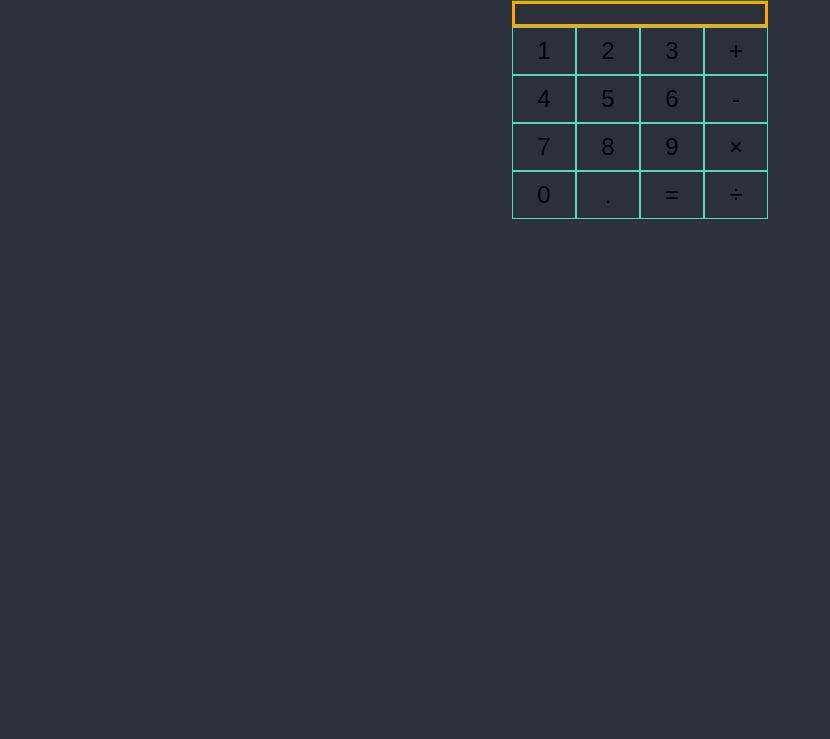
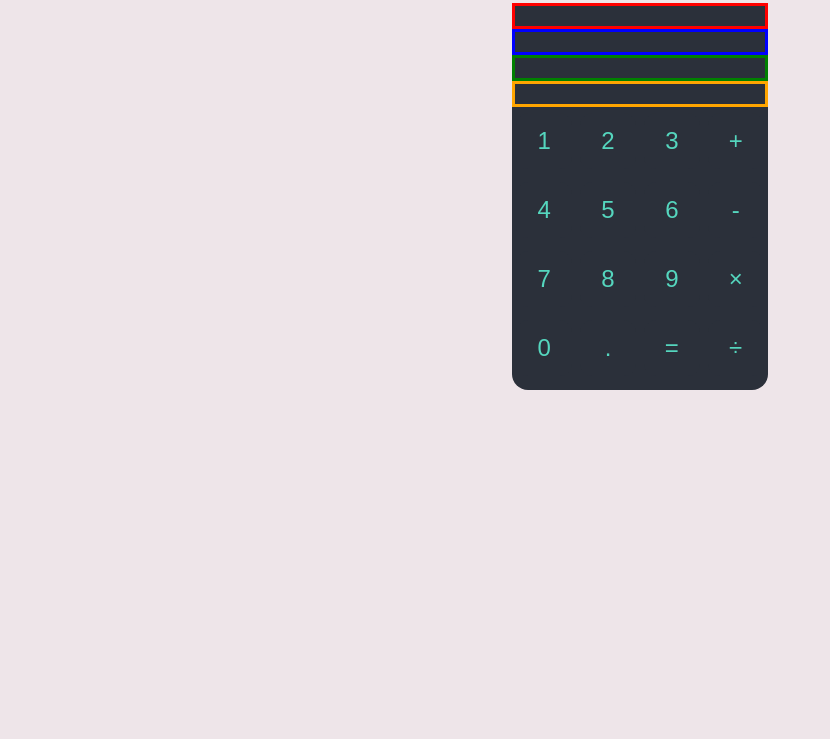
Before and after one commit to matthieuGravy/calculator, a website built with Vite: page index.html in a window 1280 px wide. Shown: the part 141-880 px from the top of the page, without its empty margins (0-830 px from the left). Before the commit the page ends 800 px from the top, so only its background shows below. Built offline with nearby package versions, Linux system fonts and the light colour scheme.

Commit message:
style minimal

```diff
--- a/index.html
+++ b/index.html
@@ -8,15 +8,14 @@
   </head>
   <body>
     <div id="app">
-      <h1>Calculator</h1>
-      <h2>Integer mode</h2>
+      <h1>Calculator JS</h1>
       <div id="screen">
         <div class="terme" id="terme-1"></div>
         <div class="terme" id="terme-2"></div>
         <div class="terme" id="area-operator"></div>
         <div class="result" id="result"></div>
       </div>
-    </div>
+
       <table>
         <tr>
           <td class="number"><button id="number-1">1</button></td>
@@ -46,6 +45,7 @@
       <div class="history">
         <ul></ul>
       </div>
+    </div>
 
     <script type="module" src="./src/main.js"></script>
   </body>
--- a/src/assets/JS/keyEvents.js
+++ b/src/assets/JS/keyEvents.js
@@ -1,15 +1,5 @@
 import { termOne, termTwo, areaOperator, total } from "./screen";
 import { detection, toDom } from "./utils";
-
-/**
- * Array containing arithmetic operators
- * @type {string[]}
- */
-const operators = ["+", "-", "*", "/"];
-const equalizer = ["=", "Enter"];
-let a = [];
-let b = [];
-let operatorUsed = false;
 const isFloat = (n) => Number(n) === n && n % 1 !== 0;
 
 const calculator = () => {
@@ -37,6 +27,15 @@ const calculator = () => {
     total.textContent = result;
   }
 };
+/**
+ * Array containing arithmetic operators
+ * @type {string[]}
+ */
+const operators = ["+", "-", "*", "/"];
+const equalizer = ["=", "Enter"];
+let a = [];
+let b = [];
+let operatorUsed = false;
 
 /**
  * Storing elements representing numbers in an array
--- a/src/assets/JS/screen.js
+++ b/src/assets/JS/screen.js
@@ -6,14 +6,7 @@ const correctorOne = document.getElementById("input-terme-1-correction");
 const correctorTwo = document.getElementById("input-terme-2-correction");
 
 // check la mutation de termeOne
-function handleDOMMutation(mutationsList, observer) {
-  let termeoneValue = parseFloat(termOne.textContent);
-  let termetwoValue = parseFloat(termTwo.textContent);
-  let areaoperatorValue = parseFloat(areaOperator.textContent);
-  console.log(termeoneValue);
-  console.log(termetwoValue);
-  console.log(areaoperatorValue);
-}
+function handleDOMMutation(mutationsList, observer) {}
 
 const observer = new MutationObserver(handleDOMMutation);
 
--- a/src/assets/css/screen.css
+++ b/src/assets/css/screen.css
@@ -1,11 +1,12 @@
 .result,
 .terme {
   height: 20px;
-  width: 250px;
+  width: calc(var(--cellule-w) * 4.1);
   text-align: right;
   margin: auto;
   background-color: var(--color-1);
   color: var(--color-3);
+  box-sizing: content-box;
 }
 #terme-1 {
   border: 3px solid red;
--- a/src/assets/css/style.css
+++ b/src/assets/css/style.css
@@ -7,11 +7,26 @@
   --color-3: #acfcd9;
   --color-4: #e000a5;
   --color-5: #eee5e9;
+  --cellule-w: 3.8rem;
+  --cellule-h: 3.8rem;
+  --color-fond: #eee5e9;
+  --primary: #2b303a;
+}
+@media (prefers-color-scheme: dark) {
+  :root {
+    --color-fond: #2b303a;
+    --primary: #55d6be;
+  }
 }
 body {
-  background-color: var(--color-1);
+  background-color: var(--color-fond);
+}
+#app {
+  height: 100vh;
+  padding-top: 10vh;
 }
 h1 {
+  margin-bottom: 2vh;
   text-align: center;
   font-size: 2rem;
   padding-bottom: 2vh;
--- a/src/assets/css/table.css
+++ b/src/assets/css/table.css
@@ -1,16 +1,32 @@
 table {
-  width: 90%;
+  margin: auto;
+  box-sizing: content-box;
+  min-height: 200px;
+  background-color: var(--primary);
+  border-radius: 0 0 16px 16px;
+}
+tr {
   display: flex;
-  justify-content: center;
-  max-width: 350px;
-  min-height: 200px;
+  flex-direction: row nowrap;
+  justify-content: space-around;
+  width: calc(var(--cellule-w) * 4.2);
   margin: auto;
 }
-
+td {
+  display: flex;
+  flex-direction: column;
+  justify-content: space-around;
+  height: calc(var(--cellule-h) + 0.5rem);
+}
 td > button {
   background-color: var(--color-1);
-  border: 1px solid var(--color-2);
-  width: 4rem;
-  height: 6vh;
+  color: var(--color-2);
+  border: none;
+  width: calc(var(--cellule-w) - 0.3rem);
+  height: calc(var(--cellule-h) - 0.3rem);
   font-size: 1.5rem;
+  border-radius: 12px;
 }
+tr:last-of-type {
+  padding-bottom: 8px;
+}
```
Also changed, not shown: README.md, src/assets/images/Capture d’écran du 2023-11-08 14-52-57.png (added), src/assets/images/Capture d’écran du 2023-11-08 14-53-34.png (added). Lines whose indentation alone changed are shown as unchanged.
